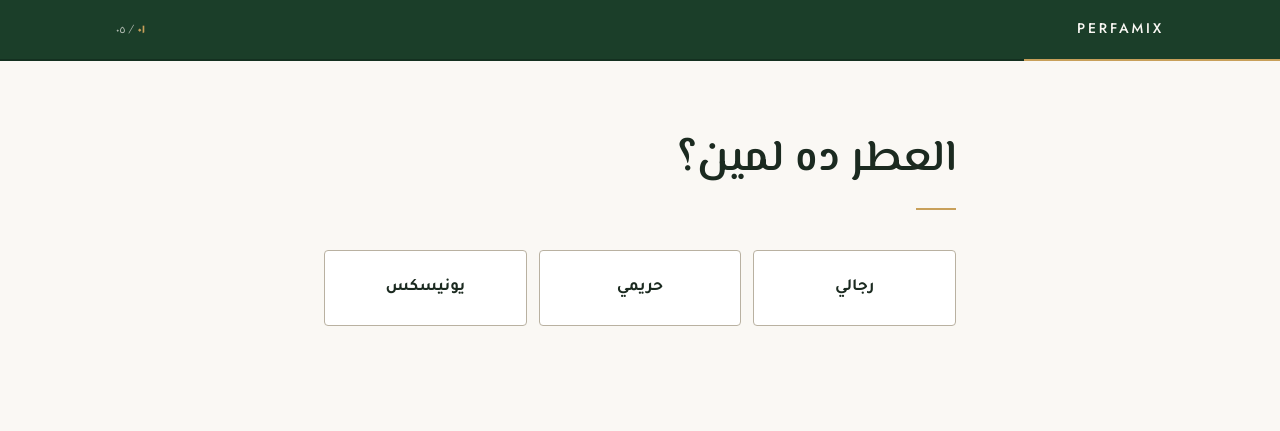
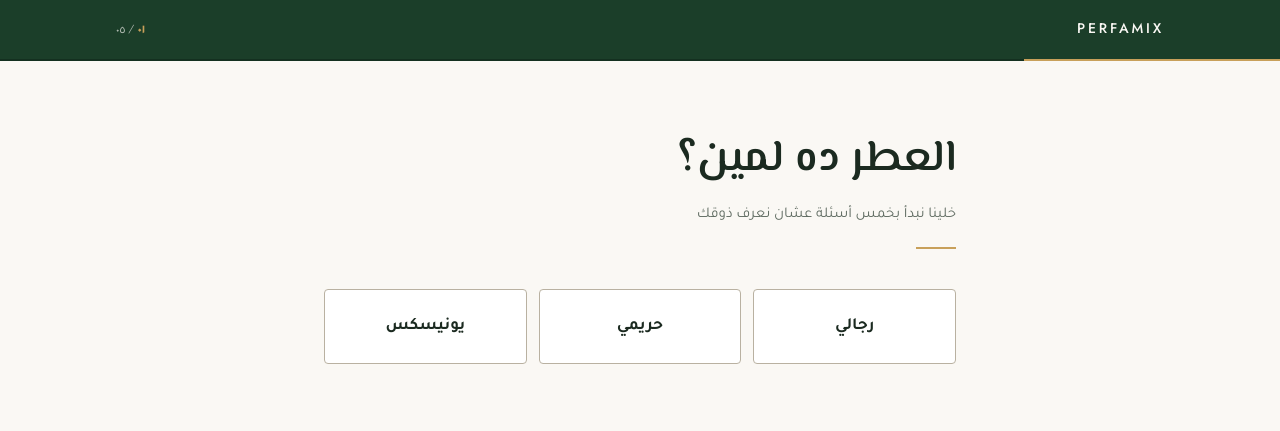
Before and after one commit to Dahshoury-sudo/pfxquiz, a website: page index.html in a window 1280 px wide. Drawn offline with Linux system fonts and the light colour scheme.

Commit message:
let's start with 5 questions

```diff
--- a/index.html
+++ b/index.html
@@ -43,6 +43,7 @@
     <section class="quiz-step is-active" data-step="1" aria-labelledby="q1">
       <div class="question">
         <h1 class="question-title" id="q1" tabindex="-1">العطر ده لمين؟</h1>
+        <p class="question-note">خلينا نبدأ بخمس أسئلة عشان نعرف ذوقك</p>
       </div>
       <div class="options options--three" role="radiogroup" aria-labelledby="q1" data-select="single" data-answer="gender">
         <button type="button" class="option option--compact" role="radio" aria-checked="false" data-value="male">
--- a/style.css
+++ b/style.css
@@ -209,7 +209,10 @@ img {
   outline: none;
 }
 
-.question-title::after {
+/* The rule closes the question block, so it hangs off .question
+   rather than the title — otherwise it lands between the heading and
+   its note on the steps that carry one. */
+.question::after {
   content: '';
   display: block;
   width: 40px;
@@ -219,7 +222,7 @@ img {
 }
 
 .question-note {
-  margin-block-start: 14px;
+  margin-block-start: 12px;
   font-size: 0.9375rem;
   color: var(--muted);
 }
```
